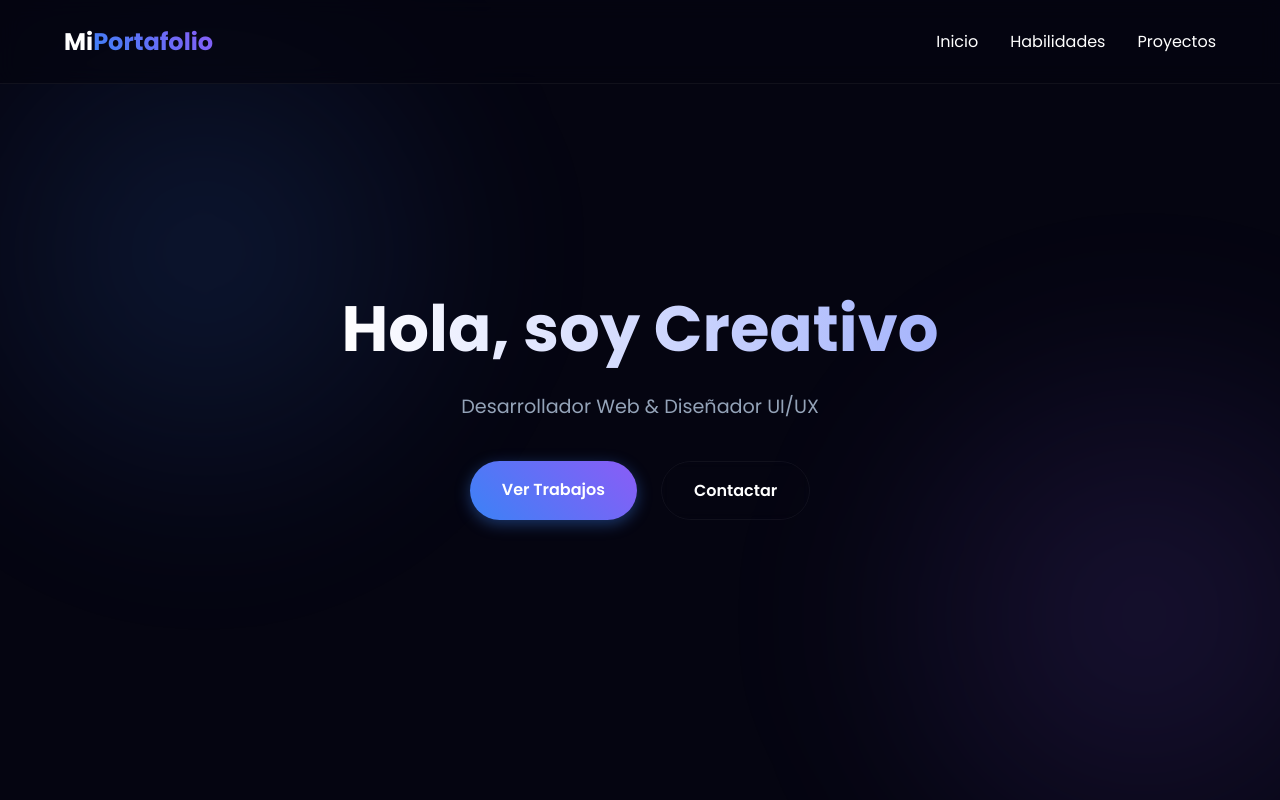
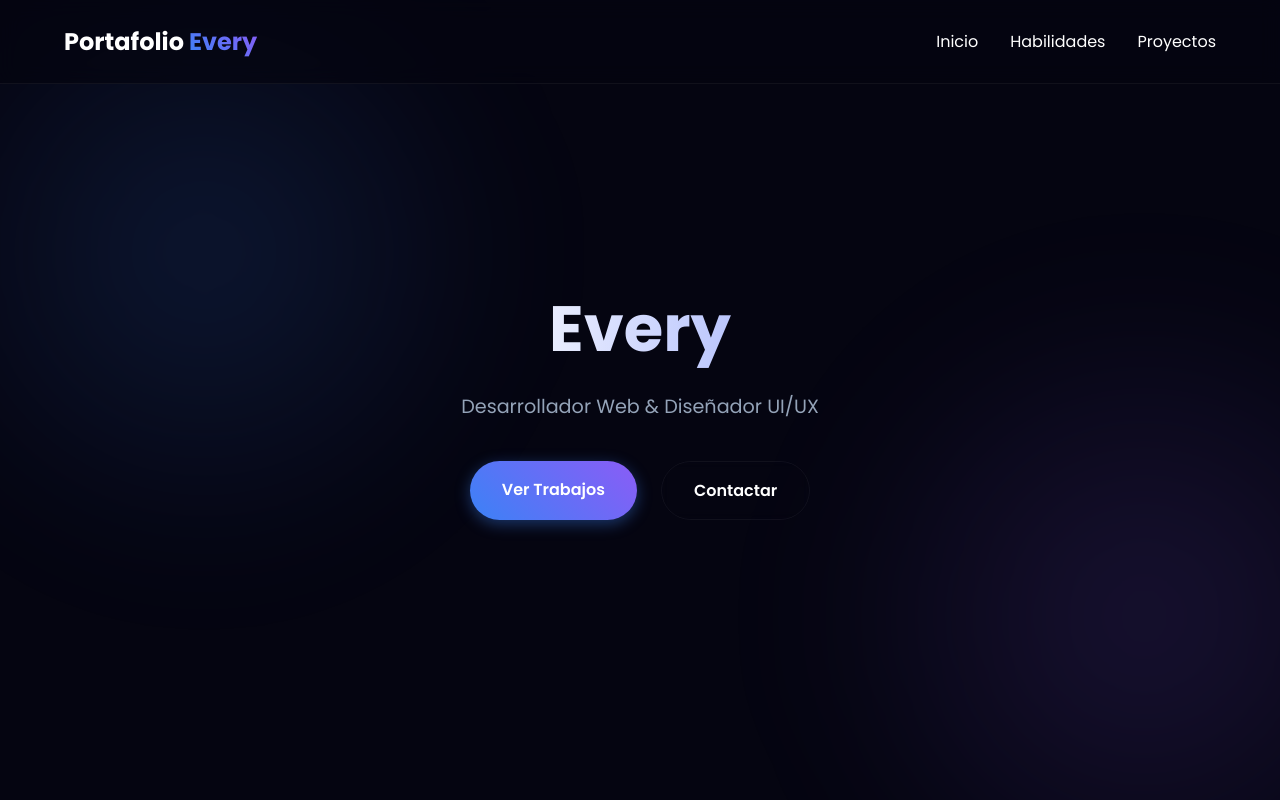
Before and after one commit to every-bob/every, a plain HTML site: page index.html in a window 1280 px wide. Shown: the top 800 px of the page. Drawn offline with Linux system fonts and the light colour scheme.

Commit message:
Update index.html

```diff
--- a/index.html
+++ b/index.html
@@ -14,7 +14,7 @@
     <div class="blob-bg blob-2"></div>
 
     <nav class="navbar">
-        <div class="logo">Mi<span>Portafolio</span></div>
+        <div class="logo">Portafolio <span>Every</span></div>
         <ul class="nav-links">
             <li><a href="#inicio">Inicio</a></li>
             <li><a href="#habilidades">Habilidades</a></li>
@@ -24,7 +24,7 @@
 
     <section id="inicio" class="hero section-reveal">
         <div class="hero-content">
-            <h1 class="glitch" data-text="Hola, soy Creativo">Hola, soy Creativo</h1>
+            <h1 class="glitch" data-text="Hola, soy Creativo">Every</h1>
             <p class="subtitle">Desarrollador Web & Diseñador UI/UX</p>
             <div class="hero-buttons">
                 <a href="#proyectos" class="btn btn-primary">Ver Trabajos</a>
```
